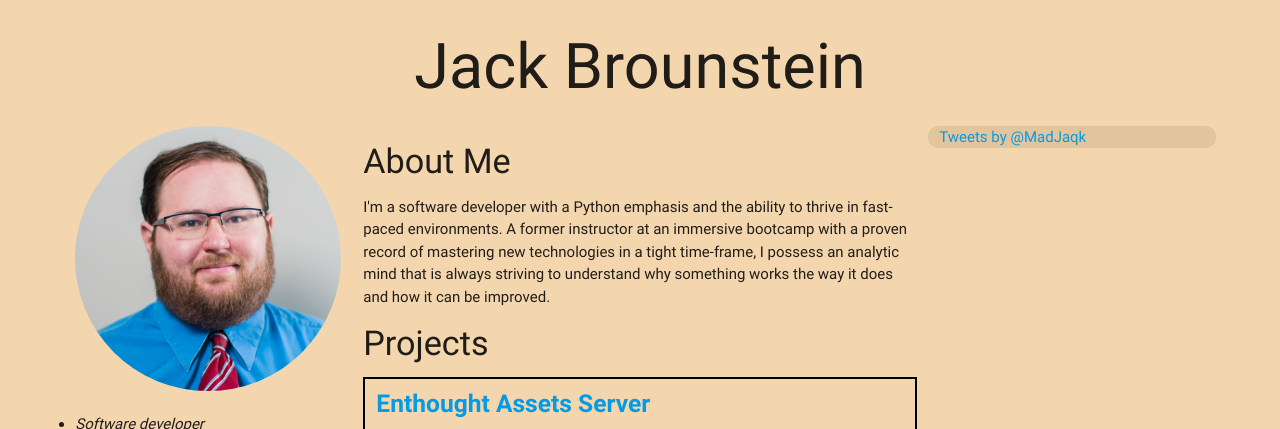
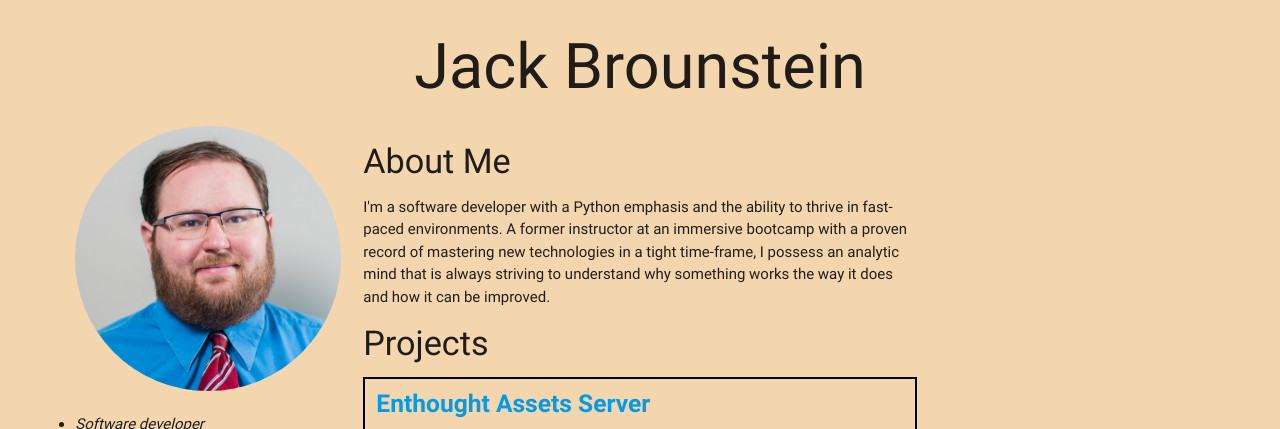
Before and after one commit to madjaqk/madjaqk.github.io, a plain HTML site: page index.html in a window 1280 px wide. Shown: the top 429 px of the page. Drawn offline with Linux system fonts and the light colour scheme.

Commit message:
remove the Twitter feed widget since I don't post anymore

```diff
--- a/index.html
+++ b/index.html
@@ -59,12 +59,6 @@
 					<p>I was part of season one of my friend Eric's podcast "Do It In 12", where people set goals to accomplish within three months.  I tried to write a novel, though it ended up somewhere between a short novella and a long short story.  It's called <em>Yesteryear</em>, and it's about time travel and also working in an office; you can find a PDF <a href="https://drive.google.com/file/d/0B_9TmamD1-vZX3hna19zNnktWjg/view">here</a>.
 					</p>
 				</div>
-				<div class="col s12 m8 l3" id="twitter-feed">
-					<a class="twitter-timeline" href="https://twitter.com/MadJaqk" data-widget-id="728305479470845953" data-chrome="transparent" data-tweet-limit="5">Tweets by @MadJaqk</a>
-					<script>
-						!function(d,s,id){var js,fjs=d.getElementsByTagName(s)[0],p=/^http:/.test(d.location)?'http':'https';if(!d.getElementById(id)){js=d.createElement(s);js.id=id;js.src=p+"://platform.twitter.com/widgets.js";fjs.parentNode.insertBefore(js,fjs);}}(document,"script","twitter-wjs");
-					</script>
-				</div>
 			</div>
 		</div>
 		<script type="text/javascript" src="js/jquery-2.2.3.min.js"></script>
```
